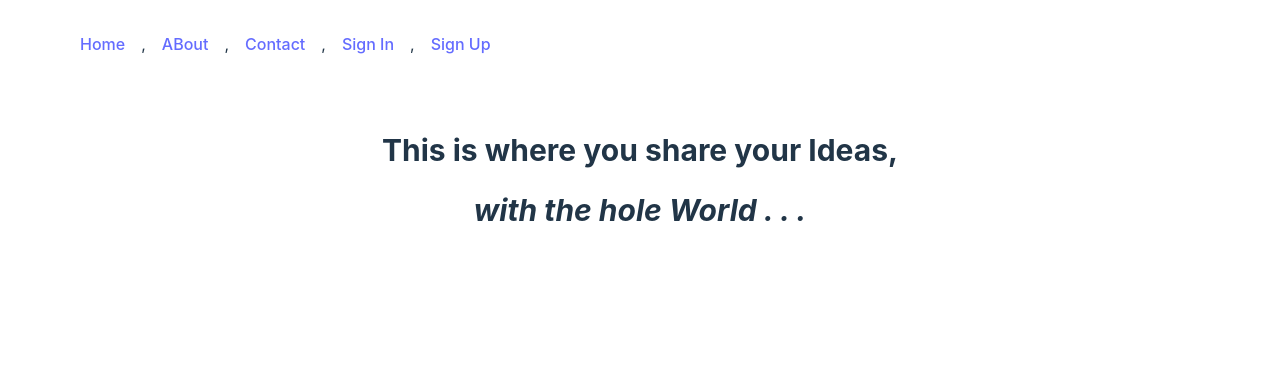
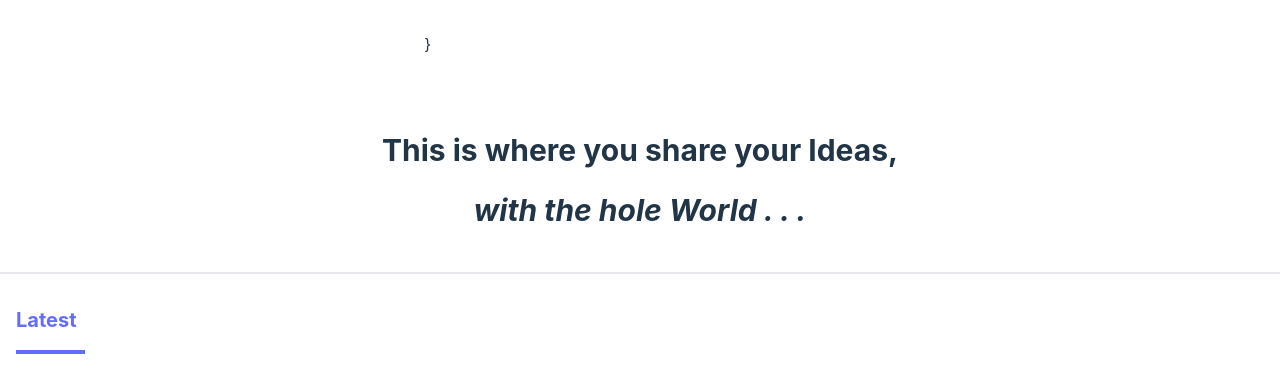
Before and after one commit to Bateyjosue/blog-app-typescript, a website built with Vite: page index.html in a window 1280 px wide. Built offline with nearby package versions, Linux system fonts and the light colour scheme.

Commit message:
feat: desing category tab

```diff
--- a/index.html
+++ b/index.html
@@ -13,6 +13,11 @@
       <section id="headline" class="wrapper-sm text-3xl text-center leading-loose font-bold">
         <h2>This is where you share your Ideas, <em class="hidden lg:block">with the hole World . . .</em></h2>
       </section>
+      <section id="category__tab" class="wrapper-sm border-t-2 text-xl">
+        <ul class="flex gap-8 overflow-auto w-[100%]">
+          <li class="border-b-4 border-primary text-primary font-bold  pb-4 pr-2">Latest</li>
+        </ul>
+      </section>
     </main>
     <div id="app"></div>
     <script type="module" src="/src/main.ts"></script>
--- a/src/main.ts
+++ b/src/main.ts
@@ -5,12 +5,14 @@ document.querySelector<HTMLDivElement>('#app')!.innerHTML = `
 
 `
 const headerContent :string[] = ['Home', 'ABout', 'Contact', 'Sign In', 'Sign Up'];
+const categoriesTab :string[] = ['Development', 'Design', 'SoftSkills'];
+
 const header = document.querySelector('#header')!;
-const navBar = (content :string) :string => {
-  return `<li class='hover:text-black'><a href="#">${content}</a></li>`
+const categoryTab = document.querySelector('#category__tab ul')!;
+
+const placeContent = (content :string) :string => {
+  return `<li class='hover:text-black'><a href="#" class="text-white">${content}</a></li>`
 }
-
-headerContent.map((el) => console.log(navBar(el)))
 
 header.innerHTML = `
   <div class="logo hidden border">
@@ -18,7 +20,7 @@ header.innerHTML = `
   </div>
   <nav id="navbar" class="hidden lg:block">
     <ul class="flex gap-4">
-      ${ headerContent.map((el) => navBar(el) ) }
+      ${ headerContent.map((el) => placeContent(el) ).join(" ")}}
     </ul>
   </nav>
   <div class="mobile-nav lg:hidden">
@@ -37,3 +39,7 @@ header.innerHTML = `
     </ul>
   </div>
 `
+
+categoryTab.innerHTML += `
+  ${categoriesTab.map((category) => placeContent(category)).join('')}
+`
```
